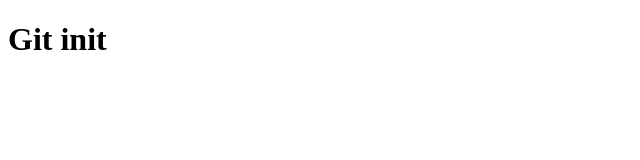
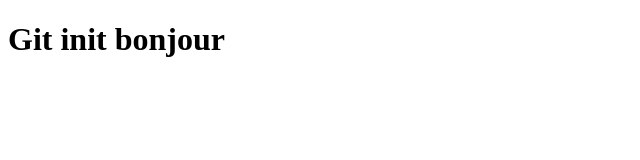
Before and after one commit to ThibaultGuittoun/landkit-afpa, a plain HTML site: page index.html in a window 1280 px wide. Shown: the whole page, without its empty margins (0-640 px from the left). Drawn offline with Linux system fonts and the light colour scheme.

Commit message:
section 1 p

```diff
--- a/index.html
+++ b/index.html
@@ -7,6 +7,6 @@
     <title>Document</title>
 </head>
 <body>
-    <h1>Git init</h1>
+    <h1>Git init bonjour</h1>
 </body>
 </html>
```
Also changed, not shown: 1 other file.
